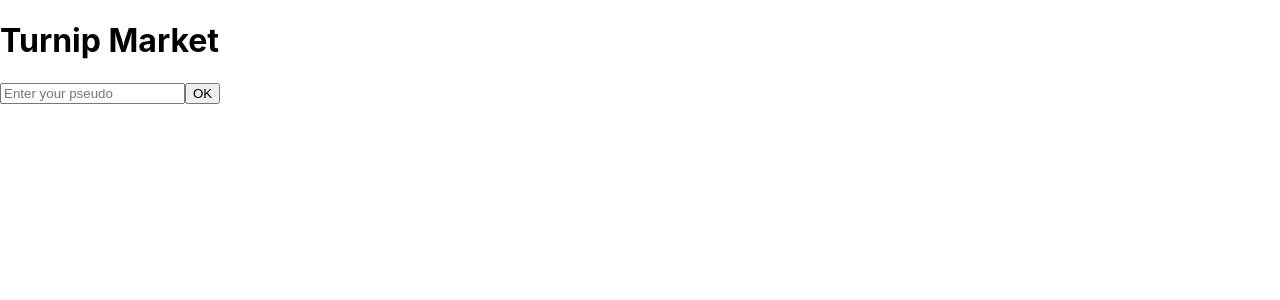
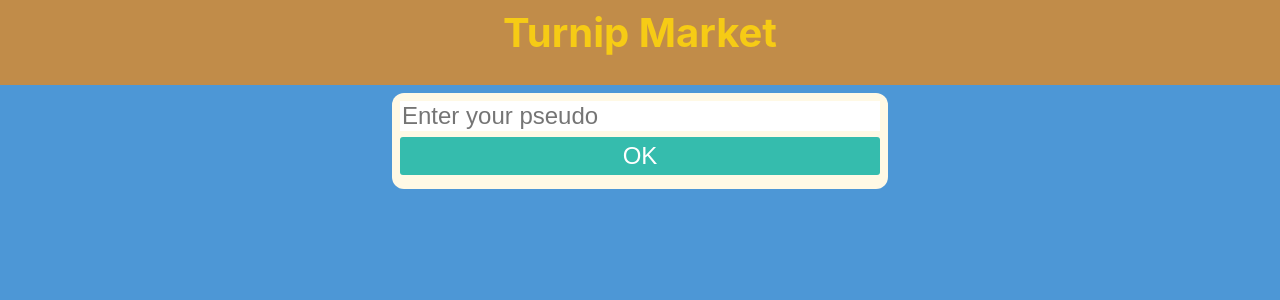
Before and after one commit to teuteuf/turnip-market-frt, a React (Create React App) app: page / in a window 1280 px wide. Shown: the top 300 px of the page. Built offline with nearby package versions, Linux system fonts and the light colour scheme.

Commit message:
add some swag

```diff
--- /dev/null
+++ b/src/components/App.module.css
@@ -0,0 +1,26 @@
+.appWrapper {
+    background-color: #4d97d6;
+}
+
+header {
+    background-color: #c18c49;
+    padding: 0.5em;
+}
+
+h1 {
+    margin: 0 0 0.5em;
+    color: #f6cb15;
+    text-align: center;
+    font-size: 2.5em;
+}
+
+h2 {
+    margin: 0;
+    text-align: left;
+    color: white;
+    font-size: 1.25em;
+}
+
+.content {
+    padding: 0.5em;
+}
--- a/src/components/App.tsx
+++ b/src/components/App.tsx
@@ -1,6 +1,7 @@
 import React, { useEffect, useState } from 'react'
 import PseudoInput from './PseudoInput'
 import Markets from './market/Markets'
+import styles from './App.module.css'
 
 const keyLocalStoragePseudo = 'pseudo'
 
@@ -12,7 +13,7 @@ const App: React.FC = () => {
   }, [pseudo])
 
   return (
-    <div>
+    <div className={styles.appWrapper}>
       <header>
         <h1>Turnip Market</h1>
         {pseudo && <h2>
@@ -20,10 +21,12 @@ const App: React.FC = () => {
         </h2>}
       </header>
 
-      {pseudo
-        ? <Markets pseudo={pseudo}/>
-        : <PseudoInput setPseudo={setPseudo}/>
-      }
+      <div className={styles.content}>
+        {pseudo
+          ? <Markets pseudo={pseudo}/>
+          : <PseudoInput setPseudo={setPseudo}/>
+        }
+      </div>
     </div>
   )
 }
--- /dev/null
+++ b/src/components/Block.module.css
@@ -0,0 +1,62 @@
+.wrapper {
+    padding: 0.5em;
+    margin: auto auto 0.5em;
+    border-radius: 0.75em;
+    background-color: #fff9e5;
+    max-width: 30em;
+}
+
+.wrapper h3 {
+    margin: 0 0 0.25em;
+    padding: 0.125em 0;
+    text-align: center;
+    border-radius: 0.125em;
+    background-color: #c18c49;
+    color: #f6cb15;
+    font-size: 2em;
+}
+
+.element {
+    box-sizing: border-box;
+    width: 100%;
+    margin-bottom: 0.25em;
+    font-size: 1.5em;
+    border: none;
+    color: #525456;
+}
+
+.element h4 {
+    margin: 0 0 0.25em;
+}
+
+.element ul {
+    margin: 0 0 0.75em;
+    padding: 0;
+    border-radius: 0.125em;
+    background-color: white;
+}
+
+.element li {
+    list-style: none;
+}
+
+.element li div {
+    display: inline-block;
+    width: 50%;
+    text-align: center;
+}
+
+.button {
+    background-color: #35bcad;
+    color: white;
+    border-radius: 0.125em;
+    line-height: 1.5em;
+}
+
+.button:hover {
+    background-color: #36c6b7;
+}
+
+.button:active {
+    background-color: #36b2a3;
+}
--- a/src/components/PseudoInput.tsx
+++ b/src/components/PseudoInput.tsx
@@ -1,4 +1,5 @@
 import React, { useState } from 'react'
+import blockStyles from './Block.module.css'
 
 interface PseudoInputProps {
   setPseudo: (pseudo: string) => void
@@ -9,13 +10,19 @@ const PseudoInput: React.FC<PseudoInputProps> = ({ setPseudo }: PseudoInputProps
   const validatePseudo: () => void = () => setPseudo(typingPseudo)
 
   return (
-    <div>
+    <div className={blockStyles.wrapper}>
       <input
         type='text'
         placeholder='Enter your pseudo'
         onChange={event => setTypingPseudo(event.target.value)}
+        className={blockStyles.element}
       />
-      <button onClick={validatePseudo}>OK</button>
+      <button
+        onClick={validatePseudo}
+        className={`${blockStyles.element} ${blockStyles.button}`}
+      >
+        OK
+      </button>
     </div>
   )
 }
--- a/src/components/market/AddOffer.tsx
+++ b/src/components/market/AddOffer.tsx
@@ -1,6 +1,7 @@
 import React, { useState } from 'react'
 import { Offer } from '../../domain/Offer'
 import * as MarketRepository from '../../repositories/MarketRepository'
+import blockStyles from '../Block.module.css'
 
 interface AddOfferProps {
   pseudo: string
@@ -37,13 +38,19 @@ const AddOffer: React.FC<AddOfferProps> = ({ pseudo, marketIds, refreshMarkets }
     refreshMarkets()
   }
 
-  return <div>
+  return <div className={blockStyles.wrapper}>
     <input
       type='number'
       placeholder='$$$$'
       onChange={(event): void => setOfferValue(parseInt(event.target.value))}
+      className={blockStyles.element}
     />
-    <button onClick={sendOffer}>Send Offer</button>
+    <button
+      onClick={sendOffer}
+      className={`${blockStyles.element} ${blockStyles.button}`}
+    >
+      Send Offer
+    </button>
   </div>
 }
 
--- a/src/components/market/MarketWithOffers.tsx
+++ b/src/components/market/MarketWithOffers.tsx
@@ -7,13 +7,12 @@ interface MarketProps {
 
 const MarketWithOffers: React.FC<MarketProps> = ({ market }: MarketProps) => {
   return <div>
-    <h3>{market.name} ({market.id})</h3>
+    <h4>{market.name} ({market.id})</h4>
     {market.activeOffers.length > 0 && <ul>
       {market.activeOffers.map((offer) =>
         <li key={offer.player}>
-          <span>- {offer.player} -</span>
-          <span>- {offer.price} -</span>
-          <span>- {offer.endTime} -</span>
+          <div>{offer.price} bells</div>
+          <div>@{offer.player}</div>
         </li>
       )}
     </ul>}
--- a/src/components/market/Markets.tsx
+++ b/src/components/market/Markets.tsx
@@ -4,6 +4,7 @@ import { Market } from '../../domain/Market'
 import * as MarketRepository from '../../repositories/MarketRepository'
 import MarketWithOffers from './MarketWithOffers'
 import AddOffer from './AddOffer'
+import blockStyles from '../Block.module.css'
 
 const keyLocalStorageMarketIds = 'marketIds'
 const marketIdsSeparator = '::'
@@ -45,8 +46,11 @@ const Markets: React.FC<MarketsProps> = ({ pseudo }: MarketsProps) => {
   }, [marketIds])
 
   return <div>
-    <AddOffer pseudo={pseudo} marketIds={marketIds} refreshMarkets={refreshMarkets} />
-    {markets.map((market) => <MarketWithOffers key={market.id} market={market}/>)}
+    <AddOffer pseudo={pseudo} marketIds={marketIds} refreshMarkets={refreshMarkets}/>
+    {markets.length > 0 && <div className={blockStyles.wrapper}>
+      <h3>Current Offers</h3>
+      {markets.map((market) => <div key={market.id} className={blockStyles.element}><MarketWithOffers market={market}/></div>)}
+    </div>}
     <MarketsSelection addMarketId={addMarketId}/>
   </div>
 }
--- a/src/components/market/MarketsSelection.tsx
+++ b/src/components/market/MarketsSelection.tsx
@@ -1,5 +1,6 @@
 import React, { useState } from 'react'
 import * as MarketRepository from '../../repositories/MarketRepository'
+import blockStyles from '../Block.module.css'
 
 interface MarketsSelectionProps {
   addMarketId: (marketId: string) => void
@@ -16,21 +17,33 @@ const MarketsSelection: React.FC<MarketsSelectionProps> = ({ addMarketId }: Mark
   const joinMarket: () => void = () => addMarketId(existingMarketId)
 
   return <div>
-    <div>
+    <div className={blockStyles.wrapper}>
       <input
         type='text'
         placeholder='New market name'
         onChange={(event) => setNewMarketName(event.target.value)}
+        className={blockStyles.element}
       />
-      <button onClick={createMarket}>Create new market</button>
+      <button
+        onClick={createMarket}
+        className={`${blockStyles.element} ${blockStyles.button}`}
+      >
+        Create new market
+      </button>
     </div>
-    <div>
+    <div className={blockStyles.wrapper}>
       <input
         type='text'
         placeholder='Existing market ID'
         onChange={(event => setExistingMarketId(event.target.value))}
+        className={blockStyles.element}
       />
-      <button onClick={joinMarket}>Join existing market</button>
+      <button
+        onClick={joinMarket}
+        className={`${blockStyles.element} ${blockStyles.button}`}
+      >
+        Join existing market
+      </button>
     </div>
   </div>
 }
--- a/src/index.css
+++ b/src/index.css
@@ -11,3 +11,7 @@ code {
   font-family: source-code-pro, Menlo, Monaco, Consolas, 'Courier New',
     monospace;
 }
+
+body > #root > div {
+  min-height: 100vh;
+}
```
